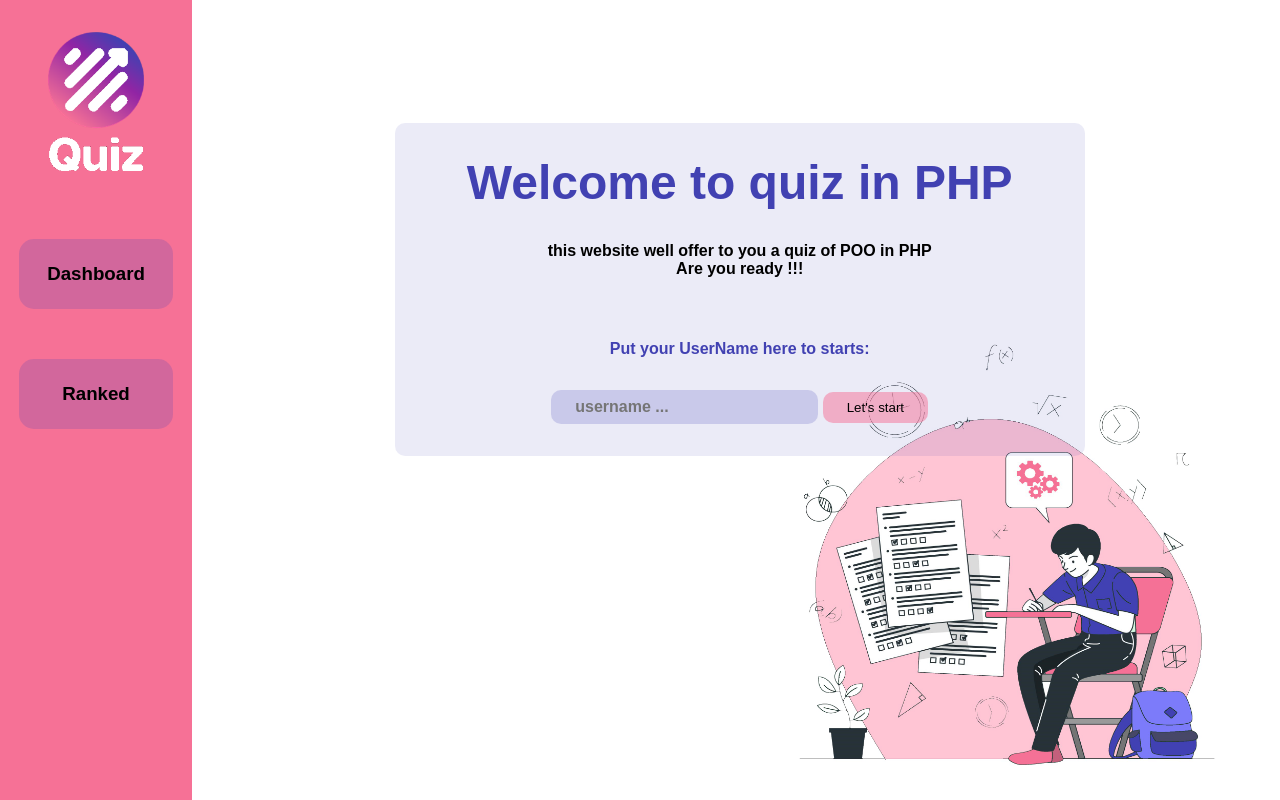
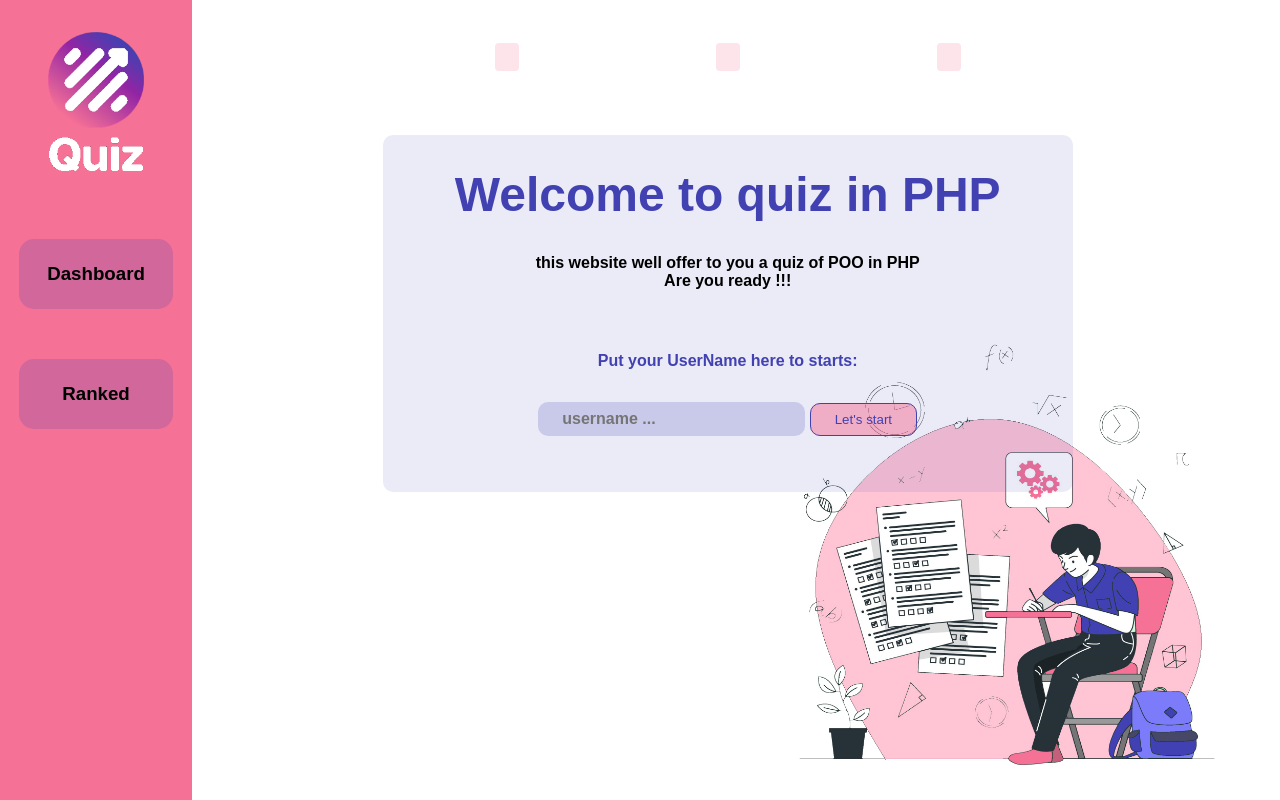
Before and after one commit to kfifel/quize-js, a PHP site: page / in a window 1280 px wide. Run offline with PHP 8.4, Linux system fonts and the light colour scheme; some libraries are stand-ins or nearby versions.

Commit message:
add the style of the component added

```diff
--- a/assets/style/css/main.css
+++ b/assets/style/css/main.css
@@ -56,6 +57,17 @@ main {
   background: url("../../../assets/images/background.jpg") no-repeat right bottom;
   background-size: 40vw 60vh;
 }
+main .stepper-bar {
+  display: flex;
+  flex-direction: row;
+  width: 100%;
+  justify-content: center;
+  gap: 20%;
+}
+main .stepper-bar .stepper-item {
+  background-color: rgba(246, 113, 150, 0.2);
+  border-radius: 4px;
+}
 
 .logo {
   height: 70%;
@@ -65,8 +77,9 @@ main {
 .main-container {
   padding: 4%;
   display: flex;
-  flex-direction: row;
+  flex-direction: column;
   justify-content: center;
+  align-items: center;
 }
 
 .container {
@@ -76,7 +89,7 @@ main {
   width: 70%;
   text-align: center;
   font-weight: bold;
-  margin-top: 5rem;
+  margin-top: 4rem;
 }
 .container article {
   display: flex;
@@ -112,14 +125,20 @@ main {
   padding: 0.5rem 1.5rem;
   margin-top: 1rem;
   border-radius: 10px;
-  border: none;
+  border: 1px solid #4141B2;
+  color: #4141B2;
   background-color: rgba(246, 113, 150, 0.5);
 }
 .container section .start:hover {
   background-color: #F67196;
   transition: 0.2s;
 }
-.container section #alert {
+.container section #alert-danger {
+  color: red;
+  margin-top: 1.5rem;
+}
+
+.alert-danger {
   color: red;
   margin-top: 1.5rem;
 }
--- a/assets/style/css/main.scss
+++ b/assets/style/css/main.scss
@@ -47,6 +47,7 @@ aside{
       width: 80%;
       border-radius: 15px;
       background-color: rgba($color2, 20%);
+      user-select: none;
       @include hover2;
       a{
         text-decoration: none;
@@ -61,6 +62,16 @@ main{
   margin-left: 15vw;
   background: url("../../../assets/images/background.jpg") no-repeat right bottom;
   background-size: 40vw 60vh ;
+  .stepper-bar{
+    @include flex(row);
+    width: 100%;
+    justify-content: center;
+    gap: 20%;
+    .stepper-item{
+      background-color: rgba($color1, 20%);
+      border-radius: 4px;
+    }
+  }
 }
 
 
@@ -71,8 +82,9 @@ main{
 
 .main-container{
   padding: 4%;
-  @include flex(row);
+  @include flex(column);
   justify-content: center;
+  align-items: center;
 }
 
 .container{
@@ -82,7 +94,7 @@ main{
   width: 70%;
   text-align: center;
   font-weight: bold;
-  margin-top: 5rem;
+  margin-top: 4rem;
   article{
     @include flex(column);
     align-items: center;
@@ -117,24 +129,43 @@ main{
       padding: .5rem 1.5rem;
       margin-top: 1rem;
       border-radius: 10px;
-      border: none;
+      border: 1px solid $color2;
+      color: $color2;
       background-color: rgb($color1, 50%);
       &:hover{
         background-color: $color1;
         transition: .2s;
       }
     }
-    #alert{
+    #alert-danger{
       color: red;
       margin-top: 1.5rem;
     }
   }
 }
-
+.alert-danger{
+  color: red;
+  margin-top: 1.5rem;
+}
 #counter-to-start{
   font-size: 7rem;
 }
 .quiz-container{
+  h2{
+    position: relative;
+  .timer-question{
+    background-color: $color1;
+    border-radius: 50%;
+    height: 70px;
+    width: 70px;
+    position: absolute;
+    right: -7rem;
+    top: -1rem;
+    @include flex(column);
+    justify-content: center;
+    align-items: center;
+  }
+  }
   .answer{
     display: grid;
     grid-template-columns: auto auto;
@@ -146,7 +177,7 @@ main{
       background-color: rgb($color1, 30%);
       border-radius: 10px;
       input{
-        display: none;
+        //display: none;
       }
     }
     .active{
@@ -169,4 +200,25 @@ main{
       background-color: $color2;
     }
   }
+  #timer-question{
+    background-color: red;
+  }
 }
+
+table {
+  border-collapse: collapse;
+  font-family: Tahoma, Geneva, sans-serif;
+  td, th {
+    padding: 15px;
+  }
+  thead tr th{
+    background-color: rgb($color1, 80%);
+    color: $color3;
+    font-weight: bold;
+    font-size: 13px;
+    border: 1px solid $color1;
+  }
+  tbody tr {
+    background-color: rgb($color2, 80%);
+  }
+}
```
Also changed, not shown: other parts of assets/style/css/main.css (+38 -3 lines).
